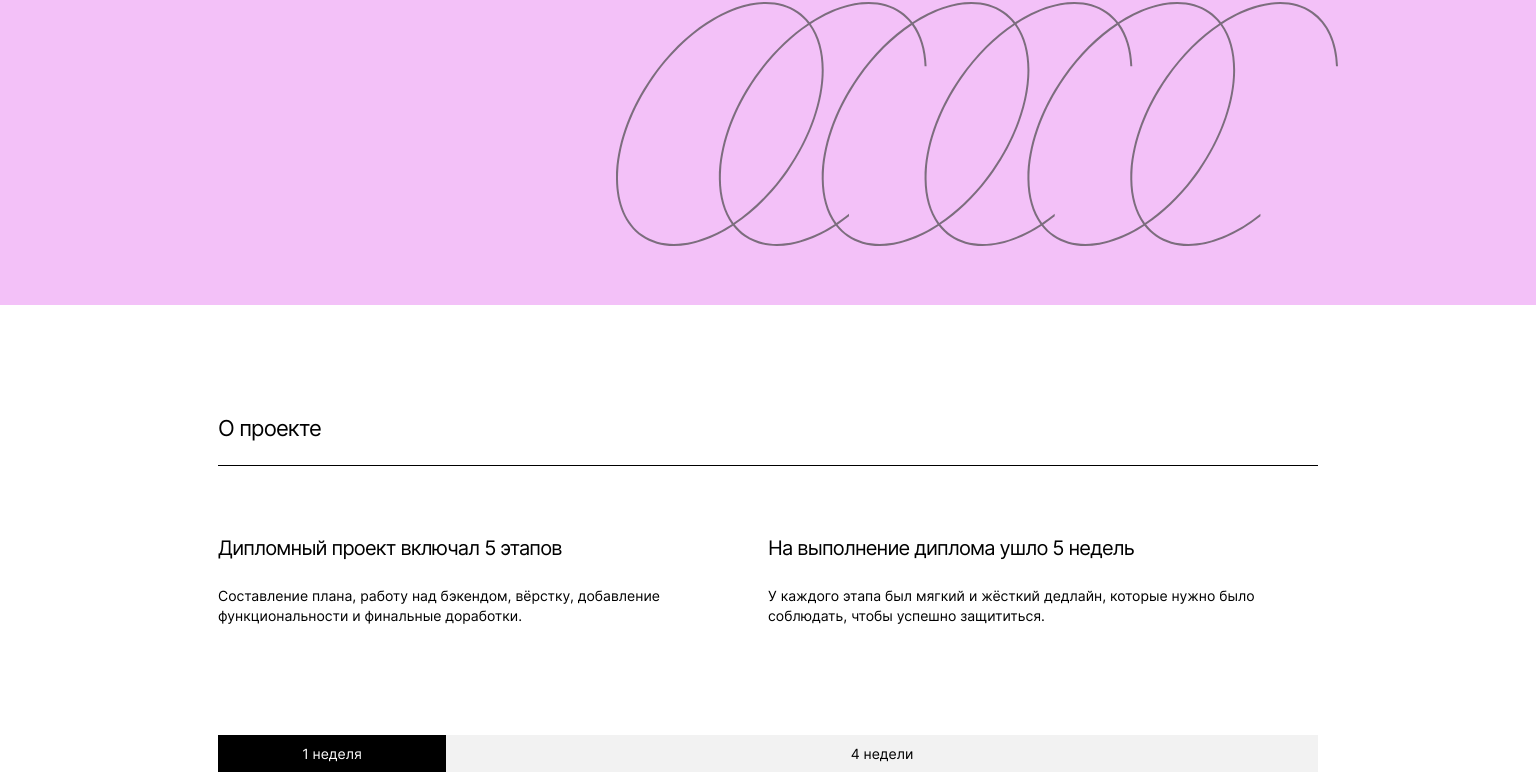
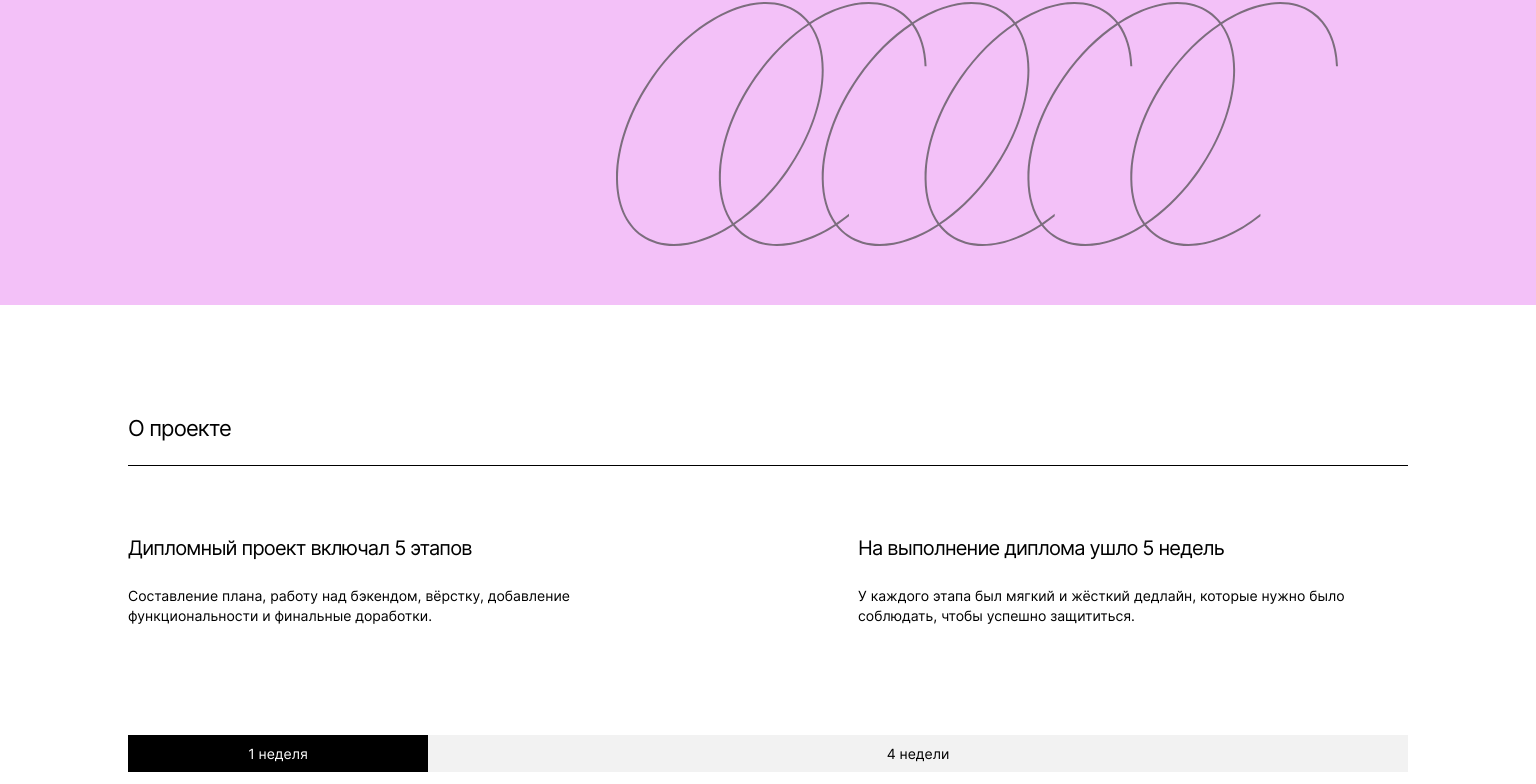
Before and after one commit to MariiaGudkova/movies-explorer-frontend, a React (Create React App) app: page / in a window 1536 px wide. Shown: the part 329-1113 px from the top of the page. Built offline with nearby package versions, Linux system fonts and the light colour scheme.

Commit message:
change component for size more 1280px

```diff
--- a/src/components/AboutProject/AboutProject.css
+++ b/src/components/AboutProject/AboutProject.css
@@ -56,7 +56,6 @@
 .timescale {
   display: flex;
   flex-direction: row;
-  max-width: 1140px;
   width: 100%;
 }
 
@@ -103,6 +102,25 @@
     justify-content: center;
     align-items: center;
     margin: 0 auto;
+  }
+
+  .about-project__container {
+    max-width: 1280px;
+    width: 100%;
+  }
+
+  .paragraphs-container {
+    max-width: 1280px;
+    width: 100%;
+  }
+
+  .timescale {
+    max-width: 1280px;
+    width: 100%;
+  }
+
+  .timescale__segment_short {
+    width: 300px;
   }
 }
 
```
